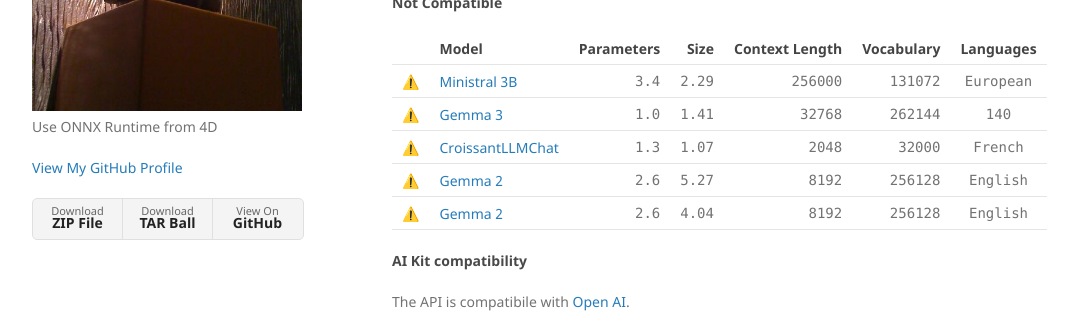
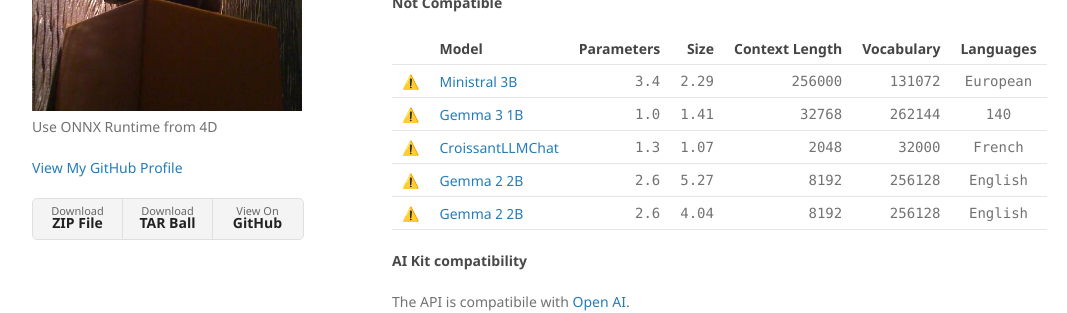
Before and after one commit to miyako/onnx-genai, a Jekyll site: the page built from index.md, in a window 1280 px wide and 900 px high, scrolled down 4613 px. Shown: the part 268-581 px from the top of the window, without its empty margins (178-1245 px from the left). Built offline with Jekyll 4.4.1, drawn with Linux system fonts in a browser that asks for light colours.

```diff
--- a/index.md
+++ b/index.md
@@ -241,10 +241,10 @@ python -m tf2onnx.convert \
 ||Model|Parameters|Size|Context&nbsp;Length|Vocabulary|Languages|
 |-|-|-:|-:|-:|-:|:-:|
 |⚠️|[Ministral&nbsp;3B](https://huggingface.co/mistralai/Ministral-3-3B-Instruct-2512-ONNX)|`3.4`|`2.29`|`256000`|`131072`|`European`
-|⚠️|[Gemma&nbsp;3](https://huggingface.co/onnx-community/gemma-3-1b-it-ONNX)|`1.0`|`1.41`|`32768`|`262144`|`140`|
+|⚠️|[Gemma&nbsp;3&nbsp;1B](https://huggingface.co/onnx-community/gemma-3-1b-it-ONNX)|`1.0`|`1.41`|`32768`|`262144`|`140`|
 |⚠️|[CroissantLLMChat](https://huggingface.co/croissantllm/CroissantLLMChat-v0.1)|`1.3`|`1.07`|`2048`|`32000`|`French`
-|⚠️|[Gemma&nbsp;2](https://huggingface.co/keisuke-miyako/gemma-2-2b-it-onnx-f16-cpu)|`2.6`|`5.27`|`8192`|`256128`|`English`|
-|⚠️|[Gemma&nbsp;2](https://huggingface.co/keisuke-miyako/gemma-2-2b-it-onnx-int4-cpu)|`2.6`|`4.04`|`8192`|`256128`|`English`|
+|⚠️|[Gemma&nbsp;2&nbsp;2B](https://huggingface.co/keisuke-miyako/gemma-2-2b-it-onnx-f16-cpu)|`2.6`|`5.27`|`8192`|`256128`|`English`|
+|⚠️|[Gemma&nbsp;2&nbsp;2B](https://huggingface.co/keisuke-miyako/gemma-2-2b-it-onnx-int4-cpu)|`2.6`|`4.04`|`8192`|`256128`|`English`|
 
 #### AI Kit compatibility
 
```
